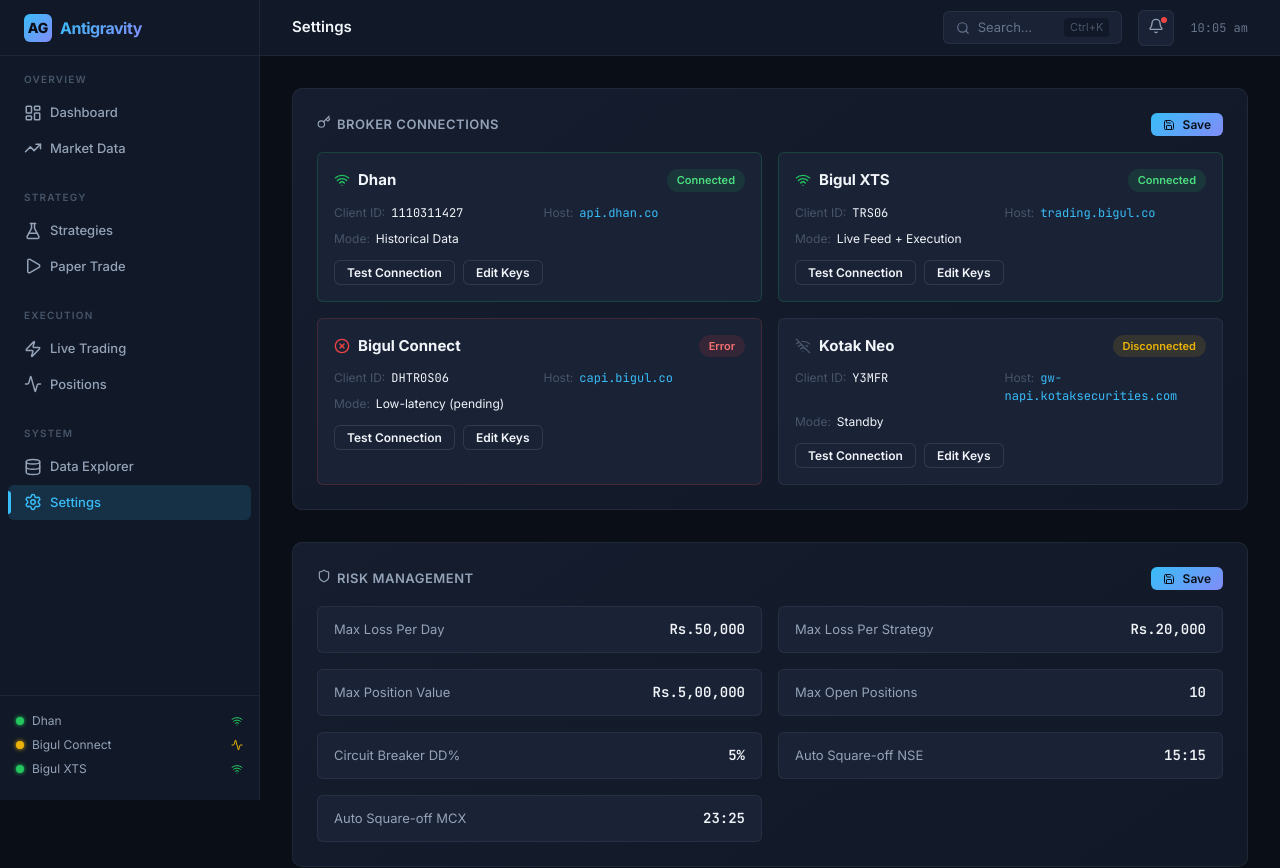
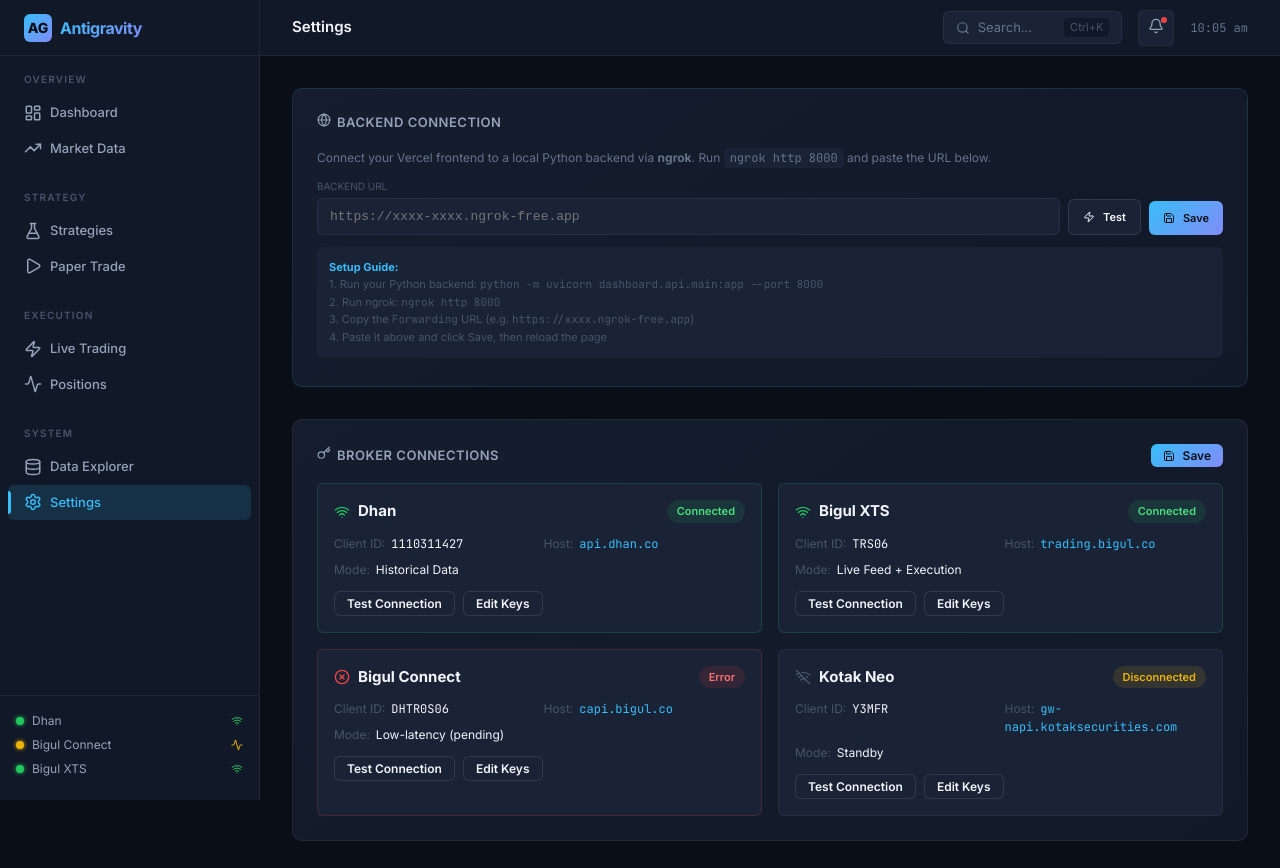
Before and after one commit to sanjay17462001-boop/Antigravity-Trading, a Next.js app in the folder dashboard/frontend/: page /settings in a window 1280 px wide. Shown: the top 868 px of the page. Built offline with nearby package versions, Linux system fonts and the light colour scheme.

Commit message:
Add configurable backend URL via Settings page
- New Settings > Backend Connection panel with ngrok URL input
- getApiUrl() utility reads localStorage first, then env var
- Strategies page uses getApiUrl() for dynamic API routing
- Enables Vercel frontend to connect to local Python backend via ngrok

```diff
--- a/dashboard/frontend/src/app/settings/page.tsx
+++ b/dashboard/frontend/src/app/settings/page.tsx
@@ -2,7 +2,8 @@
 
 import Sidebar from "@/components/Sidebar";
 import Header from "@/components/Header";
-import { Save, Shield, Bell, Database, Key, Wifi, WifiOff, Activity, CheckCircle, XCircle } from "lucide-react";
+import { useState, useEffect } from "react";
+import { Save, Shield, Bell, Database, Key, Wifi, WifiOff, Activity, CheckCircle, XCircle, Globe, Zap } from "lucide-react";
 
 const brokers = [
     { name: "Dhan", status: "connected", clientId: "1110311427", host: "api.dhan.co", mode: "Historical Data" },
@@ -22,12 +23,91 @@
 ];
 
 export default function SettingsPage() {
+    const [backendUrl, setBackendUrl] = useState("");
+    const [backendStatus, setBackendStatus] = useState<"idle" | "testing" | "ok" | "fail">("idle");
+    const [saved, setSaved] = useState(false);
+
+    useEffect(() => {
+        const stored = localStorage.getItem("AG_API_URL") || "";
+        setBackendUrl(stored);
+    }, []);
+
+    const saveBackendUrl = () => {
+        const trimmed = backendUrl.trim().replace(/\/+$/, "");
+        if (trimmed) {
+            localStorage.setItem("AG_API_URL", trimmed);
+        } else {
+            localStorage.removeItem("AG_API_URL");
+        }
+        setSaved(true);
+        setTimeout(() => setSaved(false), 2000);
+    };
+
+    const testBackend = async () => {
+        const url = backendUrl.trim().replace(/\/+$/, "") || "";
+        if (!url) { setBackendStatus("fail"); return; }
+        setBackendStatus("testing");
+        try {
+            const r = await fetch(`${url}/api/strategy-ai/strategies/list`, { signal: AbortSignal.timeout(5000) });
+            setBackendStatus(r.ok ? "ok" : "fail");
+        } catch {
+            setBackendStatus("fail");
+        }
+    };
+
     return (
         <div className="app-layout">
             <Sidebar />
             <main className="main-content">
                 <Header title="Settings" />
                 <div className="page-content fade-in">
+
+                    {/* Backend Connection — NEW */}
+                    <div className="card" style={{ marginBottom: "var(--space-xl)", border: "1px solid var(--accent-dim)" }}>
+                        <div className="card-header">
+                            <span className="card-title"><Globe style={{ width: 14, height: 14, display: "inline", marginRight: 6 }} />Backend Connection</span>
+                            {saved && <span style={{ color: "var(--green-bright)", fontSize: 11, display: "flex", alignItems: "center", gap: 4 }}><CheckCircle style={{ width: 12, height: 12 }} /> Saved! Reload the page to apply.</span>}
+                        </div>
+                        <div style={{ padding: "0 0 4px" }}>
+                            <p style={{ fontSize: 12, color: "var(--text-muted)", marginBottom: 12, lineHeight: 1.5 }}>
+                                Connect your Vercel frontend to a local Python backend via <strong>ngrok</strong>.
+                                Run <code style={{ background: "var(--bg-tertiary)", padding: "2px 6px", borderRadius: 4 }}>ngrok http 8000</code> and paste the URL below.
+                            </p>
+                            <div style={{ display: "flex", gap: 8, alignItems: "end" }}>
+                                <div style={{ flex: 1 }}>
+                                    <label style={{ fontSize: 10, color: "var(--text-dim)", display: "block", marginBottom: 4 }}>BACKEND URL</label>
+                                    <input
+                                        type="text"
+                                        value={backendUrl}
+                                        onChange={e => setBackendUrl(e.target.value)}
+                                        placeholder="https://xxxx-xxxx.ngrok-free.app"
+                                        style={{
+                                            width: "100%", padding: "10px 12px",
+                                            background: "var(--bg-tertiary)", border: "1px solid var(--border-subtle)",
+                                            borderRadius: "var(--radius-sm)", color: "var(--text-primary)",
+                                            fontSize: 13, fontFamily: "monospace", outline: "none",
+                                        }}
+                                    />
+                                </div>
+                                <button onClick={testBackend} className="btn btn-secondary" style={{ fontSize: 11, padding: "10px 14px", whiteSpace: "nowrap" }}>
+                                    <Zap style={{ width: 12, height: 12 }} />
+                                    {backendStatus === "testing" ? "Testing..." : "Test"}
+                                </button>
+                                <button onClick={saveBackendUrl} className="btn btn-primary" style={{ fontSize: 11, padding: "10px 14px", whiteSpace: "nowrap" }}>
+                                    <Save style={{ width: 12, height: 12 }} /> Save
+                                </button>
+                            </div>
+                            {backendStatus === "ok" && <div style={{ marginTop: 8, fontSize: 11, color: "var(--green-bright)", display: "flex", alignItems: "center", gap: 4 }}><CheckCircle style={{ width: 12, height: 12 }} /> Backend connected successfully!</div>}
+                            {backendStatus === "fail" && <div style={{ marginTop: 8, fontSize: 11, color: "var(--red-bright)", display: "flex", alignItems: "center", gap: 4 }}><XCircle style={{ width: 12, height: 12 }} /> Could not reach backend. Check the URL and ensure ngrok + uvicorn are running.</div>}
+                            <div style={{ marginTop: 12, padding: 12, background: "var(--bg-tertiary)", borderRadius: "var(--radius-sm)", fontSize: 11, color: "var(--text-dim)", lineHeight: 1.6 }}>
+                                <strong style={{ color: "var(--accent)" }}>Setup Guide:</strong><br />
+                                1. Run your Python backend: <code>python -m uvicorn dashboard.api.main:app --port 8000</code><br />
+                                2. Run ngrok: <code>ngrok http 8000</code><br />
+                                3. Copy the <code>Forwarding</code> URL (e.g. <code>https://xxxx.ngrok-free.app</code>)<br />
+                                4. Paste it above and click Save, then reload the page
+                            </div>
+                        </div>
+                    </div>
 
                     {/* Broker connections */}
                     <div className="card" style={{ marginBottom: "var(--space-xl)" }}>
--- a/dashboard/frontend/src/app/strategies/page.tsx
+++ b/dashboard/frontend/src/app/strategies/page.tsx
@@ -1,10 +1,11 @@
 "use client";
 import Sidebar from "@/components/Sidebar";
 import Header from "@/components/Header";
-import { useState, useCallback, useEffect } from "react";
+import { useState, useCallback, useEffect, useMemo } from "react";
 import { Sparkles, Play, BarChart3, TrendingUp, Clock, Target, Shield, Sliders, Loader2, CheckCircle2, ChevronDown, ChevronUp, Save, Trash2, History, DollarSign, Plus, ToggleLeft, ToggleRight, GitCompare } from "lucide-react";
+import { getApiUrl } from "@/lib/api";
 
-const API = process.env.NEXT_PUBLIC_API_URL || "";
+const API = typeof window !== "undefined" ? getApiUrl() : "";
 interface LegConfig { action: string; strike: string; option_type: string; lots: number; sl_pct: number | null; target_pct: number | null; sl_type?: string; target_type?: string; }
 interface SavedStrategy { id: string; name: string; description: string; legs: LegConfig[]; entry_time: string; exit_time: string; sl_pct: number; sl_type: string; target_pct: number; target_type: string; lot_size: number; created_at: string; }
 
```
Also changed, not shown: dashboard/frontend/src/lib/api.ts (added, +15 -0 lines).
